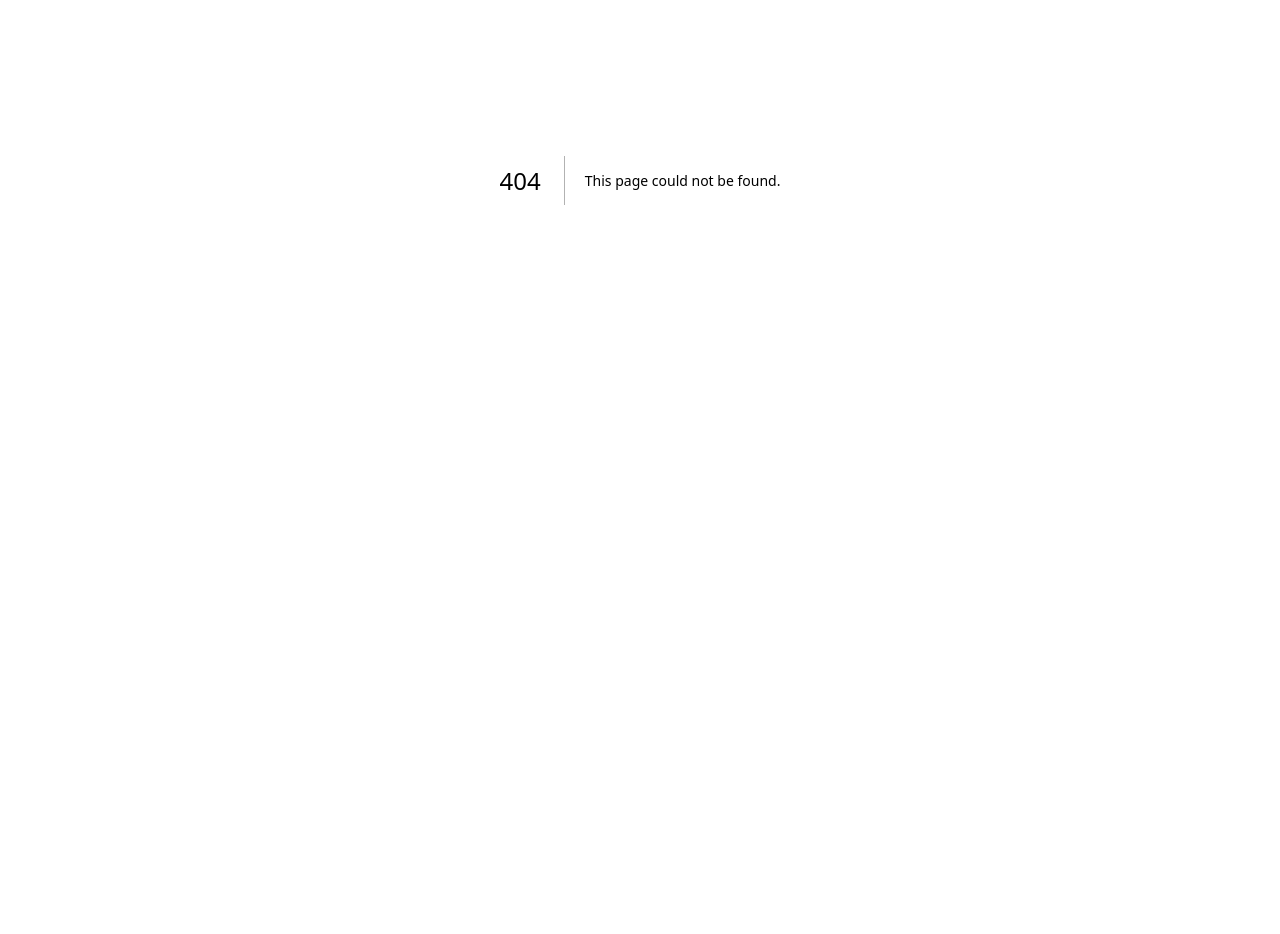
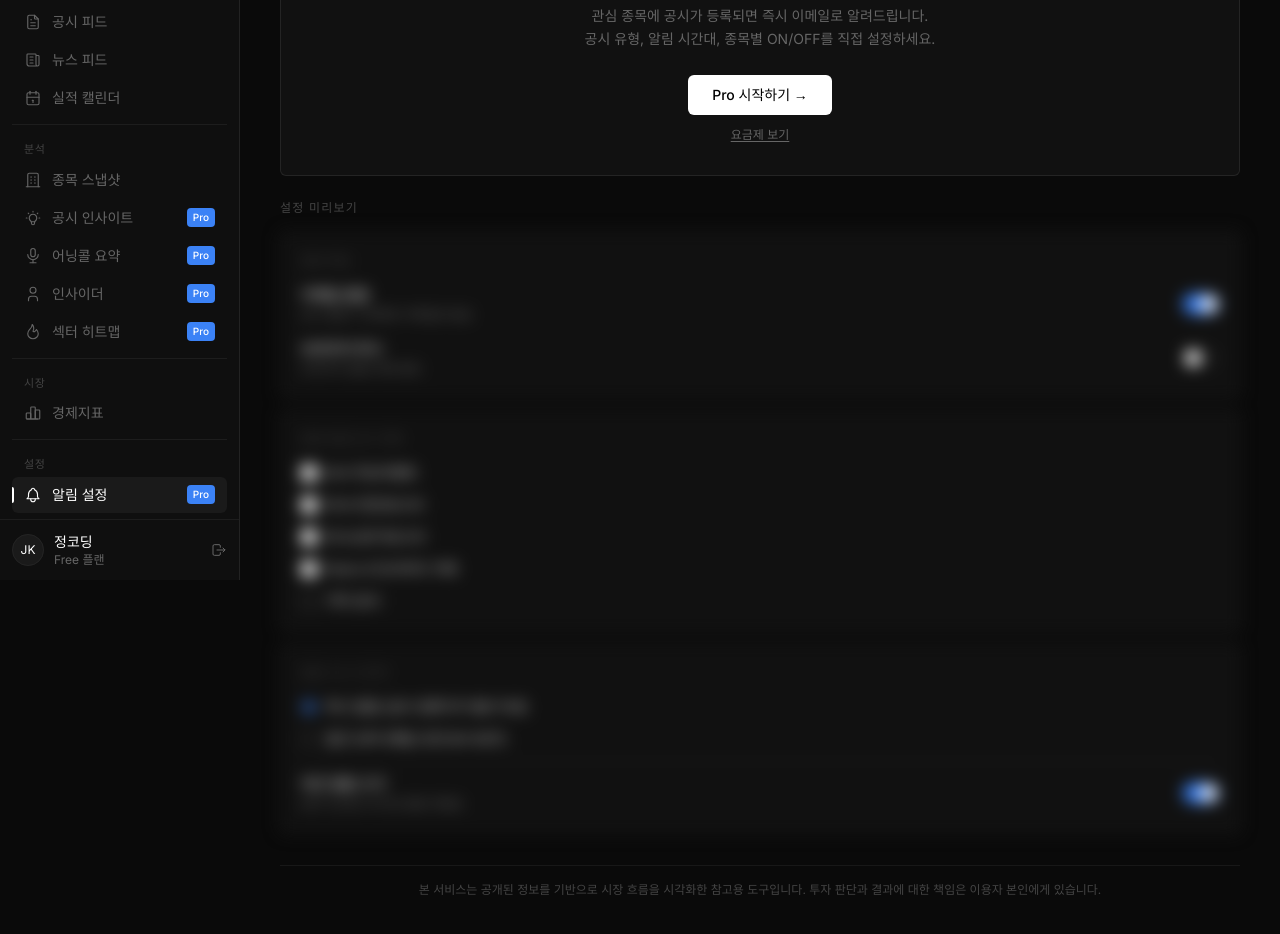
Before and after one commit to nudgefilm/ticker-flow, a Next.js app: page /alerts in a window 1280 px wide. Before the commit this address had no page. Shown: the part 220-1154 px from the top of the page. Before the commit the page ends 800 px from the top, so only its background shows below. Built offline with nearby package versions, Linux system fonts and the light colour scheme.

Commit message:
feat: alerts page

```diff
--- /dev/null
+++ b/src/app/alerts/layout.tsx
@@ -0,0 +1,11 @@
+import type { ReactNode } from "react";
+import Sidebar from "@/components/dashboard/sidebar";
+
+export default function AlertsLayout({ children }: { children: ReactNode }) {
+  return (
+    <div className="min-h-screen bg-[#0a0a0a]">
+      <Sidebar />
+      <main className="ml-60 min-h-screen px-10 py-8">{children}</main>
+    </div>
+  );
+}
--- /dev/null
+++ b/src/app/alerts/page.tsx
@@ -0,0 +1,26 @@
+import { IconBell } from "@tabler/icons-react";
+import DashboardHeader from "@/components/dashboard/dashboard-header";
+import ProGate from "@/components/dashboard/pro-gate";
+import AlertsPreview from "@/components/dashboard/alerts-preview";
+
+export default function AlertsPage() {
+  return (
+    <div className="flex h-full flex-col">
+      <DashboardHeader title="알림" badge />
+      <div className="mt-6">
+        <ProGate
+          icon={IconBell}
+          title="알림은 Pro 전용 기능입니다"
+          description={
+            "관심 종목에 공시가 등록되면 즉시 이메일로 알려드립니다.\n공시 유형, 알림 시간대, 종목별 ON/OFF를 직접 설정하세요."
+          }
+        />
+      </div>
+      <AlertsPreview />
+      <footer className="mt-8 border-t border-white/[0.06] py-4 text-center text-xs text-[#444444]">
+        본 서비스는 공개된 정보를 기반으로 시장 흐름을 시각화한 참고용 도구입니다. 투자 판단과
+        결과에 대한 책임은 이용자 본인에게 있습니다.
+      </footer>
+    </div>
+  );
+}
--- /dev/null
+++ b/src/components/dashboard/alerts-preview.tsx
@@ -0,0 +1,118 @@
+import { IconCheck } from "@tabler/icons-react";
+
+function Toggle({ on }: { on: boolean }) {
+  return (
+    <div
+      className={`flex h-5 w-9 shrink-0 items-center rounded-full px-0.5 transition-colors ${
+        on ? "justify-end bg-[#3b82f6]" : "justify-start bg-[#1a1a1a]"
+      }`}
+    >
+      <div className="size-4 rounded-full bg-white" />
+    </div>
+  );
+}
+
+function SettingRow({
+  title,
+  desc,
+  on,
+}: {
+  title: string;
+  desc: string;
+  on: boolean;
+}) {
+  return (
+    <div className="flex items-center justify-between gap-4">
+      <div>
+        <p className="text-sm text-white">{title}</p>
+        <p className="mt-0.5 text-xs text-[#666666]">{desc}</p>
+      </div>
+      <Toggle on={on} />
+    </div>
+  );
+}
+
+function Checkbox({ label, checked }: { label: string; checked: boolean }) {
+  return (
+    <div className="flex items-center gap-2">
+      <div
+        className={`flex size-4 shrink-0 items-center justify-center rounded-[4px] border ${
+          checked ? "border-white bg-white" : "border-white/[0.3] bg-transparent"
+        }`}
+      >
+        {checked && <IconCheck size={12} stroke={2.5} className="text-black" />}
+      </div>
+      <span className="text-sm text-[#cccccc]">{label}</span>
+    </div>
+  );
+}
+
+function Radio({ label, selected }: { label: string; selected: boolean }) {
+  return (
+    <div className="flex items-center gap-2">
+      <div
+        className={`flex size-4 shrink-0 items-center justify-center rounded-full border ${
+          selected ? "border-[#3b82f6]" : "border-white/[0.3]"
+        }`}
+      >
+        {selected && <div className="size-2 rounded-full bg-[#3b82f6]" />}
+      </div>
+      <span className="text-sm text-[#cccccc]">{label}</span>
+    </div>
+  );
+}
+
+export default function AlertsPreview() {
+  return (
+    <div className="mt-6">
+      <p className="text-xs uppercase tracking-widest text-[#444444]">설정 미리보기</p>
+
+      <div className="mt-4 flex flex-col gap-3 blur-sm select-none" aria-hidden="true">
+        {/* 카드 1: 알림 채널 */}
+        <div className="pointer-events-none rounded-[6px] border border-white/[0.08] bg-[#111111] p-5">
+          <p className="mb-4 text-xs uppercase tracking-wide text-[#444444]">알림 채널</p>
+          <div className="flex flex-col gap-4">
+            <SettingRow
+              title="이메일 알림"
+              desc="공시 발생 시 등록된 이메일로 발송"
+              on={true}
+            />
+            <SettingRow
+              title="브라우저 푸시"
+              desc="브라우저 알림 허용 필요"
+              on={false}
+            />
+          </div>
+        </div>
+
+        {/* 카드 2: 공시 유형 */}
+        <div className="pointer-events-none rounded-[6px] border border-white/[0.08] bg-[#111111] p-5">
+          <p className="mb-4 text-xs uppercase tracking-wide text-[#444444]">알림 받을 공시 유형</p>
+          <div className="flex flex-col gap-3">
+            <Checkbox label="8-K 주요이벤트" checked={true} />
+            <Checkbox label="10-K 연간보고서" checked={true} />
+            <Checkbox label="10-Q 분기보고서" checked={true} />
+            <Checkbox label="Form 4 인사이더 거래" checked={true} />
+            <Checkbox label="기타 공시" checked={false} />
+          </div>
+        </div>
+
+        {/* 카드 3: 수신 시간대 */}
+        <div className="pointer-events-none rounded-[6px] border border-white/[0.08] bg-[#111111] p-5">
+          <p className="mb-4 text-xs uppercase tracking-wide text-[#444444]">알림 수신 시간대</p>
+          <div className="flex flex-col gap-3">
+            <Radio label="즉시 알림 (공시 등록 후 15분 이내)" selected={true} />
+            <Radio label="일간 요약 (매일 오전 8시 KST)" selected={false} />
+          </div>
+          <div className="mt-3 border-t border-white/[0.06] pt-3">
+            <SettingRow
+              title="야간 알림 끄기"
+              desc="KST 23:00~07:00 알림 미발송"
+              on={true}
+            />
+          </div>
+        </div>
+      </div>
+    </div>
+  );
+}
```
